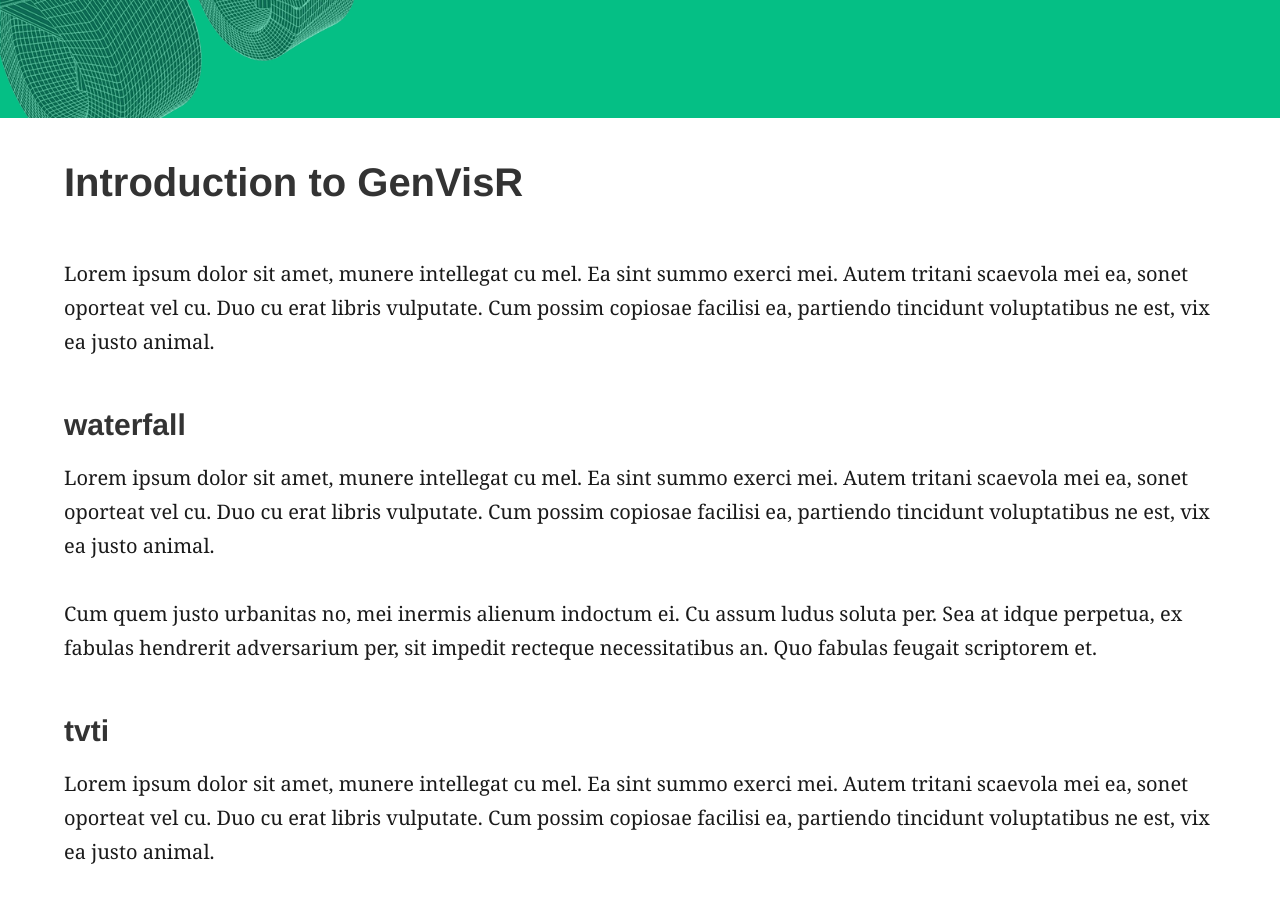
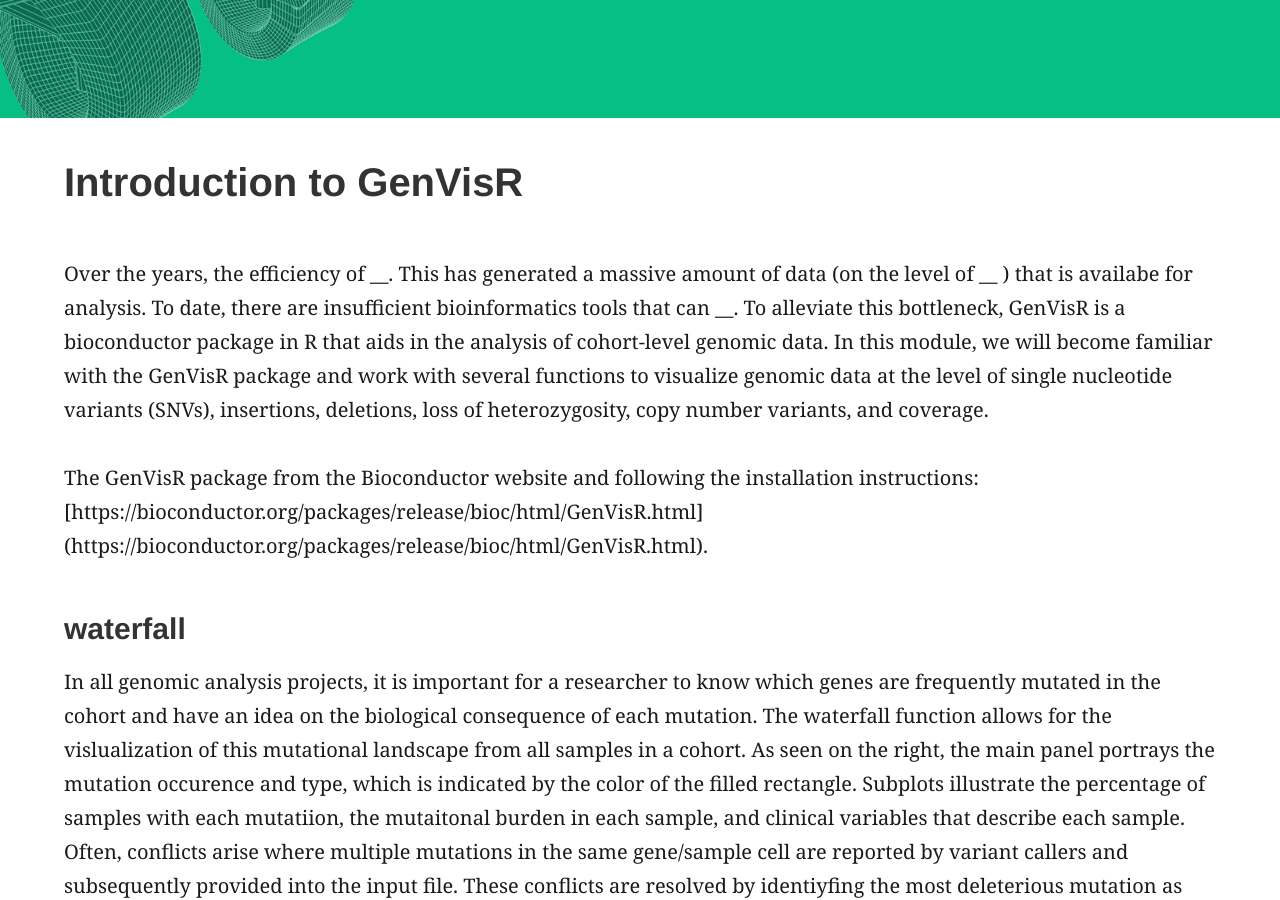
Before and after one commit to griffithlab/genviz.org, a Jekyll site: the page built from _posts/0006-01-01-PopularGenomicVisualizationWithGenVisR.md, in a window 1280 px wide and 900 px high, scrolled down 306 px. Built offline with Jekyll 4.4.1, drawn with Linux system fonts in a browser that asks for light colours; some of the changed text lies outside the part shown.

Commit message:
Module 3: GenVisR - Draft 1

````diff
--- a/_posts/0006-01-01-PopularGenomicVisualizationWithGenVisR.md
+++ b/_posts/0006-01-01-PopularGenomicVisualizationWithGenVisR.md
@@ -8,10 +8,22 @@ feature_image: "assets/genvis-dna-bg_optimized_v1a.png"
 date: 0006-01-01
 ---
 
-Lorem ipsum dolor sit amet, munere intellegat cu mel. Ea sint summo exerci mei. Autem tritani scaevola mei ea, sonet oporteat vel cu. Duo cu erat libris vulputate. Cum possim copiosae facilisi ea, partiendo tincidunt voluptatibus ne est, vix ea justo animal.
+<!-- Introduce GenVisR and the problem it solves -->
+Over the years, the efficiency of __. This has generated a massive amount of data (on the level of __ ) that is availabe for analysis. To date, there are insufficient bioinformatics tools that can __. To alleviate this bottleneck, GenVisR is a bioconductor package in R that aids in the analysis of cohort-level genomic data. In this module, we will become familiar with the GenVisR package and work with several functions to visualize genomic data at the level of single nucleotide variants (SNVs), insertions, deletions, loss of heterozygosity, copy number variants, and coverage.
 
+The GenVisR package from the Bioconductor website and following the installation instructions: [https://bioconductor.org/packages/release/bioc/html/GenVisR.html] (https://bioconductor.org/packages/release/bioc/html/GenVisR.html).
+
+<!-- Install GenVisR in Rstudio
+```R
+# install the GenVisR package from Bioconductor. Try http:// if https:// URLs are not supported
+source("https://bioconductor.org/biocLite.R")
+biocLite("GenVisR")
+```
+<!-- Talk about waterfall function -->
 ### waterfall
-Lorem ipsum dolor sit amet, munere intellegat cu mel. Ea sint summo exerci mei. Autem tritani scaevola mei ea, sonet oporteat vel cu. Duo cu erat libris vulputate. Cum possim copiosae facilisi ea, partiendo tincidunt voluptatibus ne est, vix ea justo animal.
+In all genomic analysis projects, it is important for a researcher to know which genes are frequently mutated in the cohort and have an idea on the biological consequence of each mutation. The waterfall function allows for the vislualization of this mutational landscape from all samples in a cohort. As seen on the right, the main panel portrays the mutation occurence and type, which is indicated by the color of the filled rectangle. Subplots illustrate the percentage of samples with each mutatiion, the mutaitonal burden in each sample, and clinical variables that describe each sample. Often, conflicts arise where multiple mutations in the same gene/sample cell are reported by variant callers and subsequently provided into the input file. These conflicts are resolved by identiyfing the most deleterious mutation as defined by the order of the "mutation type" legend.
+
+
 
 Cum quem justo urbanitas no, mei inermis alienum indoctum ei. Cu assum ludus soluta per. Sea at idque perpetua, ex fabulas hendrerit adversarium per, sit impedit recteque necessitatibus an. Quo fabulas feugait scriptorem et.
 
@@ -31,9 +43,7 @@ Lorem ipsum dolor sit amet, munere intellegat cu mel. Ea sint summo exerci mei.
 Cum quem justo urbanitas no, mei inermis alienum indoctum ei. Cu assum ludus soluta per. Sea at idque perpetua, ex fabulas hendrerit adversarium per, sit impedit recteque necessitatibus an. Quo fabulas feugait scriptorem et.
 
 ### lohSpec
-Lorem ipsum dolor sit amet, munere intellegat cu mel. Ea sint summo exerci mei. Autem tritani scaevola mei ea, sonet oporteat vel cu. Duo cu erat libris vulputate. Cum possim copiosae facilisi ea, partiendo tincidunt voluptatibus ne est, vix ea justo animal.
-
-Cum quem justo urbanitas no, mei inermis alienum indoctum ei. Cu assum ludus soluta per. Sea at idque perpetua, ex fabulas hendrerit adversarium per, sit impedit recteque necessitatibus an. Quo fabulas feugait scriptorem et.
+lohSpec uses a sliding window approach to calcualte the average variant allele frequency (VAF) difference between matched tumor normal samples. This calculation is repeated across the entire genome of all samples in a cohort.
 
 ### genCov
 Lorem ipsum dolor sit amet, munere intellegat cu mel. Ea sint summo exerci mei. Autem tritani scaevola mei ea, sonet oporteat vel cu. Duo cu erat libris vulputate. Cum possim copiosae facilisi ea, partiendo tincidunt voluptatibus ne est, vix ea justo animal.
````
